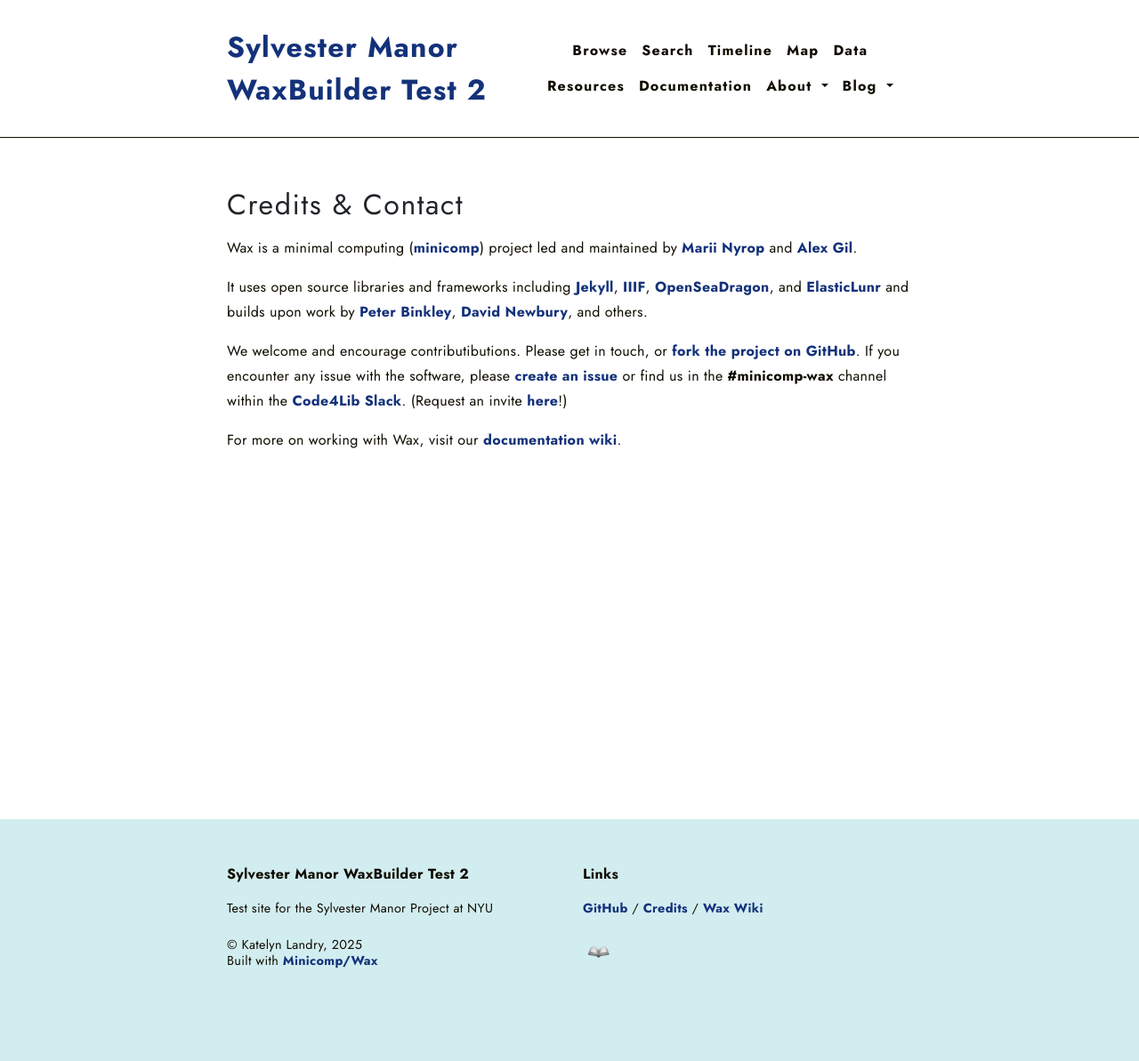
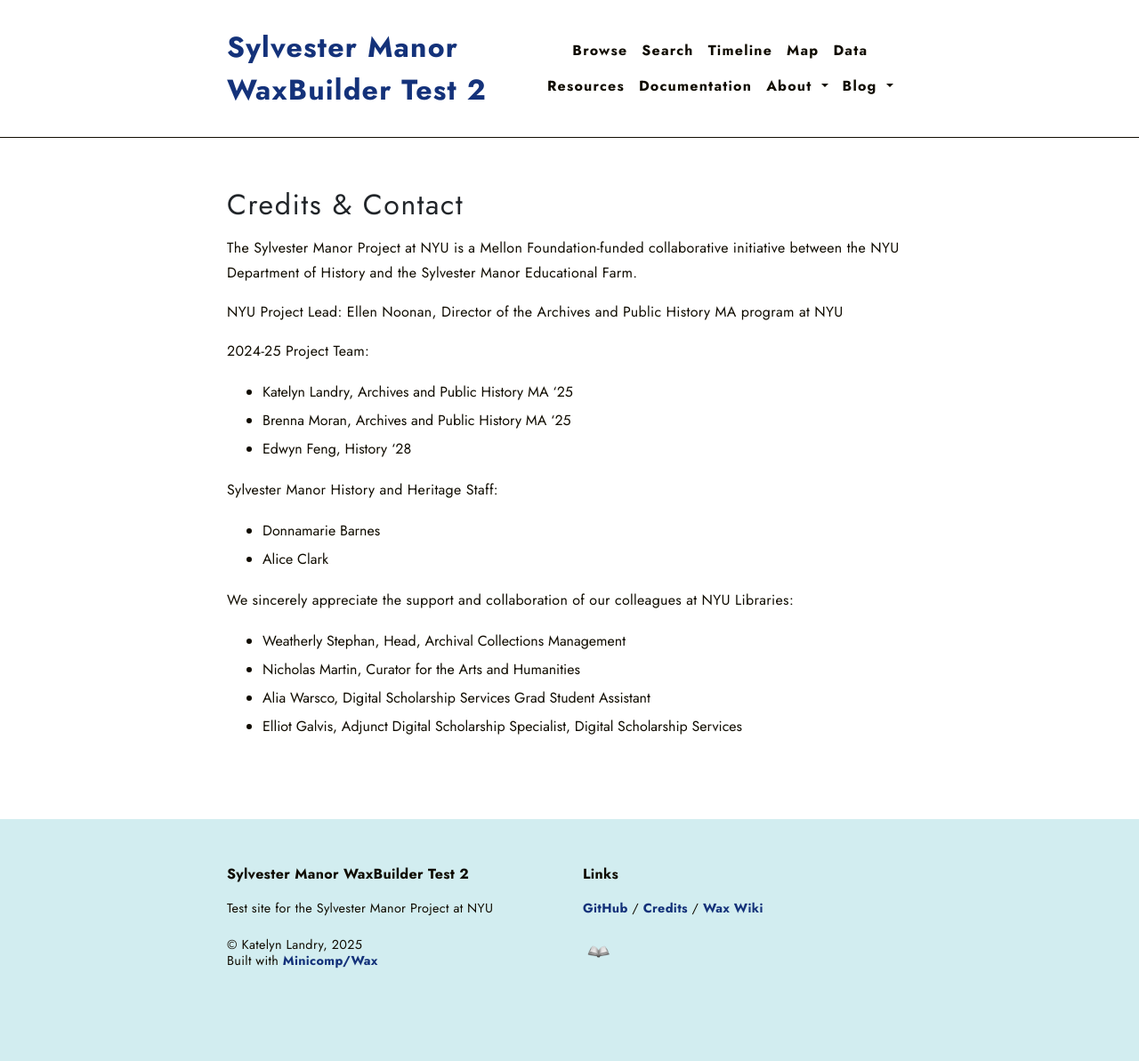
Before and after one commit to katelynautumn28/smtestwaxbuilder2, a Jekyll site: the page built from pages/credits.md, in a window 1280 px wide. Shown: the whole page at 89% size. Built offline with Jekyll 4.4.1, drawn with Linux system fonts in a browser that asks for light colours.

Commit message:
Update credits.md

```diff
--- a/pages/credits.md
+++ b/pages/credits.md
@@ -4,10 +4,21 @@ title: Credits & Contact
 permalink: '/credits/'
 ---
 
-Wax is a minimal computing ([minicomp](https://github.com/minicomp)) project led and maintained by [Marii Nyrop](https://marii.info/) and [Alex Gil](https://github.com/elotroalex).
+The Sylvester Manor Project at NYU is a Mellon Foundation-funded collaborative initiative between the NYU Department of History and the Sylvester Manor Educational Farm.
 
-It uses open source libraries and frameworks including [Jekyll](https://jekyllrb.com), [IIIF](http://iiif.io), [OpenSeaDragon](https://openseadragon.github.io/), and [ElasticLunr](http://elasticlunr.com/) and builds upon work by [Peter Binkley](https://github.com/pbinkley), [David Newbury](https://github.com/workergnome), and others.
+NYU Project Lead: Ellen Noonan, Director of the Archives and Public History MA program at NYU
 
-We welcome and encourage contributibutions. Please get in touch, or [fork the project on GitHub](https://github.com/minicomp/wax). If you encounter any issue with the software, please [create an issue](https://github.com/minicomp/wax/issues) or find us in the **#minicomp-wax** channel within the [Code4Lib Slack](https://code4lib.slack.com). (Request an invite [here](https://docs.google.com/forms/d/e/1FAIpQLSeD77mBp0Y13mFePF8UmDwFrlbxNx3VttEjz_3dgglJeK-Zbg/viewform?c=0&w=1)!)
+2024-25 Project Team:
+* Katelyn Landry, Archives and Public History MA '25
+* Brenna Moran, Archives and Public History MA '25
+* Edwyn Feng, History '28
 
-For more on working with Wax, visit our [documentation wiki](https://minicomp.github.io/wiki/wax/).
+Sylvester Manor History and Heritage Staff:
+* Donnamarie Barnes
+* Alice Clark
+
+We sincerely appreciate the support and collaboration of our colleagues at NYU Libraries:
+* Weatherly Stephan, Head, Archival Collections Management
+* Nicholas Martin, Curator for the Arts and Humanities
+* Alia Warsco, Digital Scholarship Services Grad Student Assistant
+* Elliot Galvis, Adjunct Digital Scholarship Specialist, Digital Scholarship Services
```
